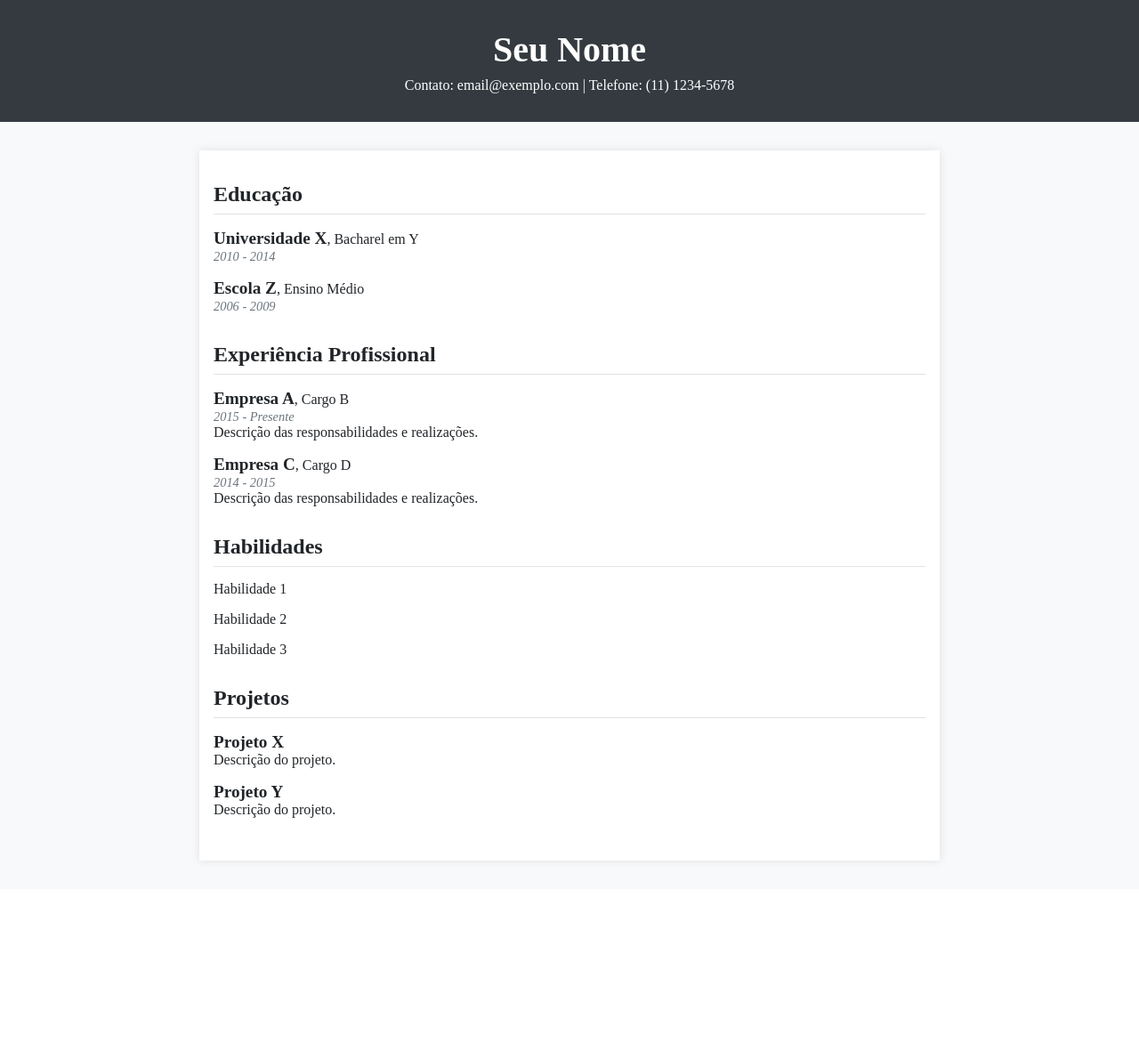
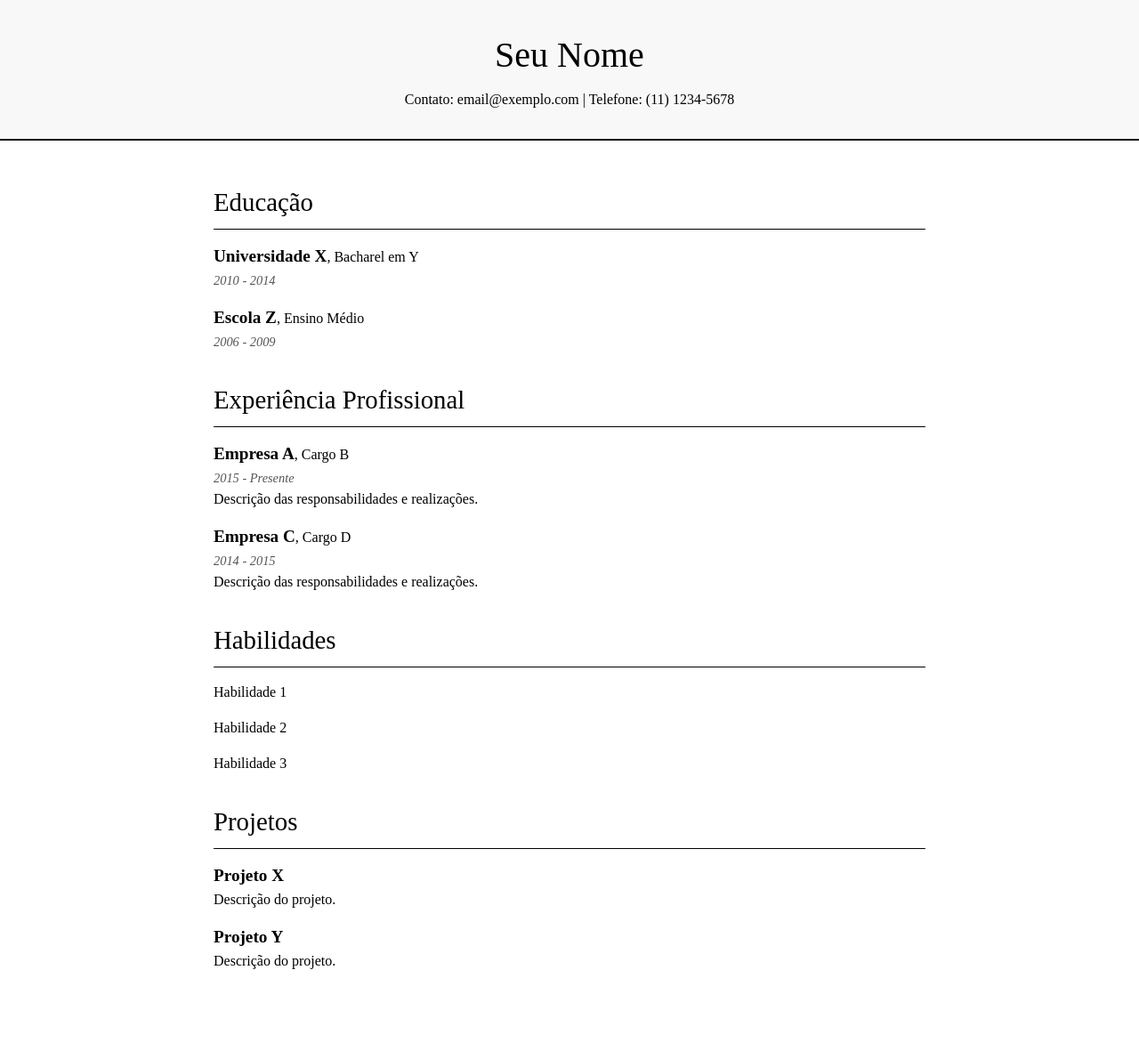
Before and after one commit to JoaoSilvaCorreia/JoaoSilvaCorreia.github.io, a PHP site: page / in a window 1280 px wide. Shown: the whole page at 89% size. Before the commit the page ends 971 px from the top, so only its background shows below. Run offline with PHP 8.4, Linux system fonts and the light colour scheme.

Commit message:
styles.css

```diff
--- a/styles.css
+++ b/styles.css
@@ -2,20 +2,22 @@ body {
     font-family: 'Times New Roman', Times, serif;
     margin: 0;
     padding: 0;
-    background-color: #f8f9fa;
-    color: #212529;
+    background-color: #ffffff;
+    color: #000000;
+    line-height: 1.5;
 }
 
 header {
     text-align: center;
-    padding: 2rem;
-    background-color: #343a40;
-    color: #fff;
+    padding: 2rem 0;
+    background-color: #f8f8f8;
+    border-bottom: 2px solid #000;
 }
 
 header h1 {
     margin: 0;
     font-size: 2.5rem;
+    font-weight: normal;
 }
 
 header p {
@@ -27,8 +29,6 @@ main {
     max-width: 800px;
     margin: 2rem auto;
     padding: 1rem;
-    background-color: #fff;
-    box-shadow: 0 0 10px rgba(0, 0, 0, 0.1);
 }
 
 section {
@@ -36,8 +36,10 @@ section {
 }
 
 h2 {
-    font-size: 1.5rem;
-    border-bottom: 1px solid #dee2e6;
+    font-size: 1.8rem;
+    font-weight: normal;
+    margin: 0;
+    border-bottom: 1px solid #000;
     padding-bottom: 0.5rem;
     margin-bottom: 1rem;
 }
@@ -57,7 +59,7 @@ li strong {
 
 li em {
     font-size: 0.9rem;
-    color: #6c757d;
+    color: #555;
 }
 
 @media (max-width: 600px) {
```
